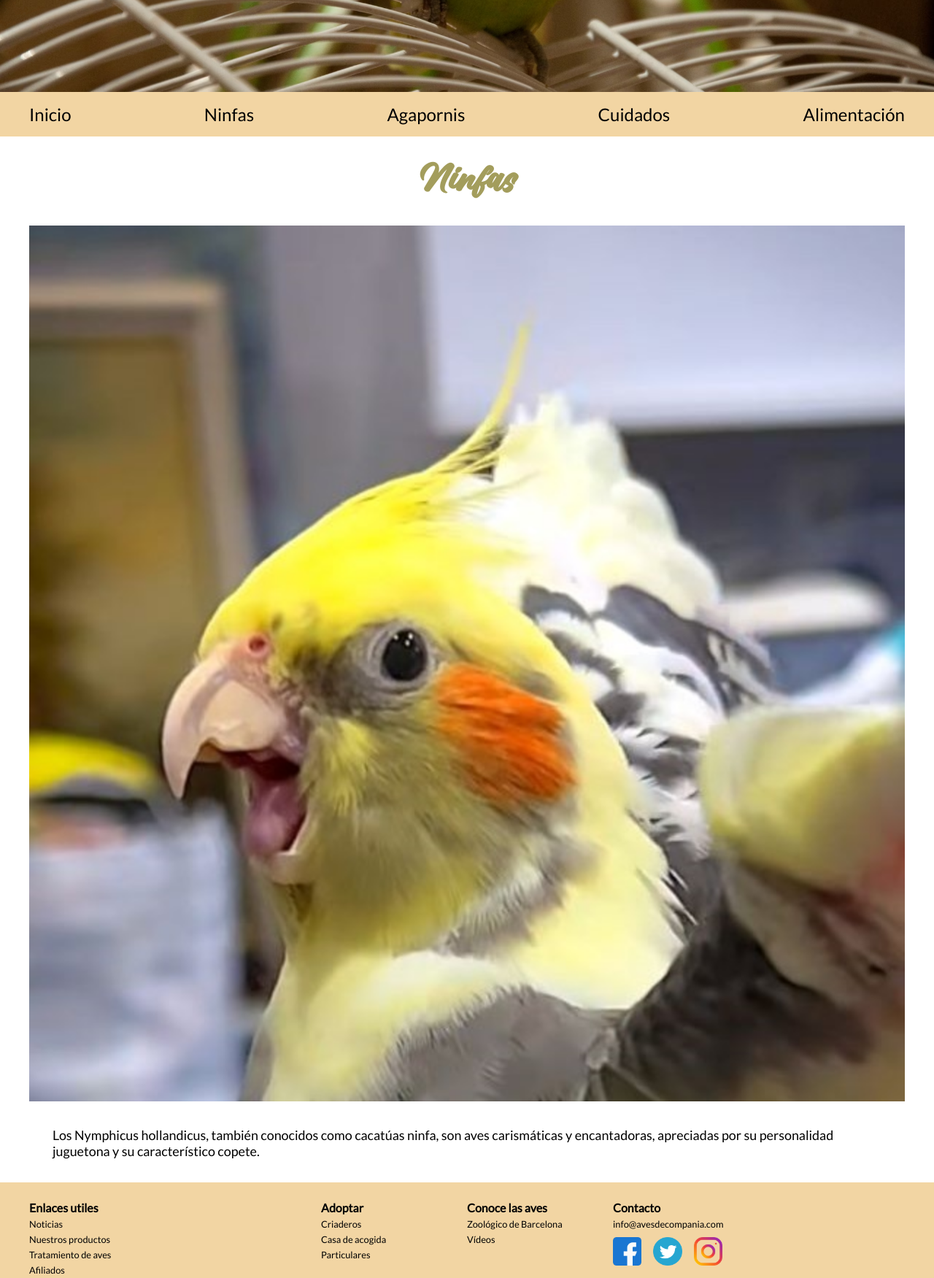
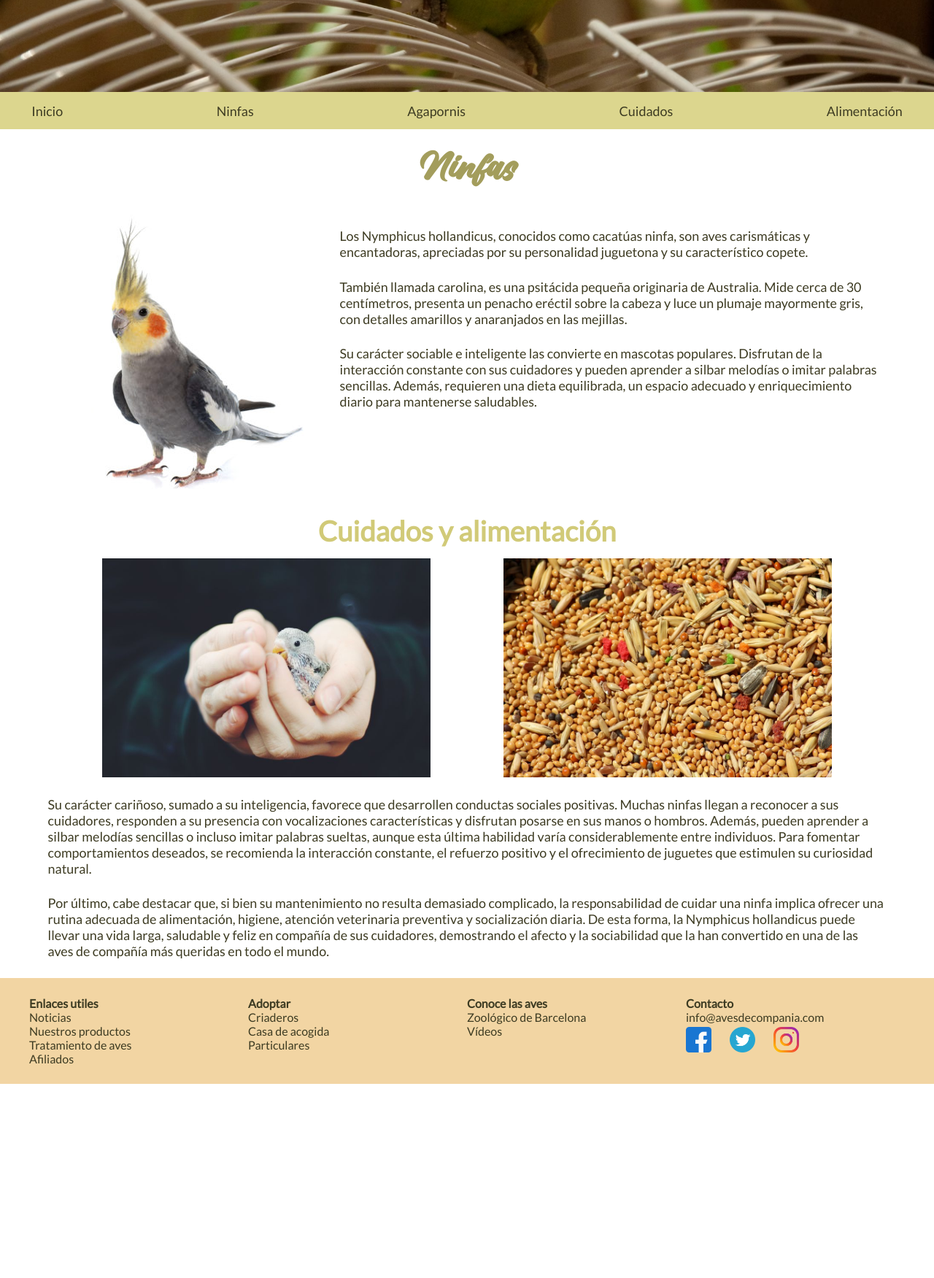
Before and after one commit to anondiaz/aves_de_compania_EF_UF1841, a plain HTML site: page ninfas.html in a window 1280 px wide. Shown: the part 400-2151 px from the top of the page at 73% size. After the commit the page ends 1885 px from the top, so only its background shows below. Drawn offline with Linux system fonts and the light colour scheme.

Commit message:
Pagina definitiva

```diff
--- a/css/style.css
+++ b/css/style.css
@@ -1,3 +1,4 @@
+/* Tipo de imagen global */
 @font-face {
   font-family: "Lato";
   src: url("../fonts/Lato-Regular.woff2") format("woff2"),
@@ -7,7 +8,9 @@
   font-style: normal;
   font-display: swap;
 }
-
+/* Tipo de imagen para titulos en general, hay alguna excepcion,
+hay una ligera diferencia con respecto al modelo,
+pero es la que se indica en la documentación */
 @font-face {
   font-family: "Matisan Script PERSONAL USE";
   src: url("../fonts/MatisanScriptPERSONALUSE-Regular.woff2") format("woff2"),
@@ -17,53 +20,67 @@
   font-style: italic;
   font-display: swap;
 }
-
+/* Establecemos unos minimos para poder gestionar correctamente los elementos */
 * {
   margin: 0;
   padding: 0;
   box-sizing: border-box;
   font-family: Lato, Arial, Helvetica, sans-serif;
 }
-
+/* Aquí establecemos algunas variables, ancho de página y colores */
 :root {
   --width_xl: 1200px; /* max width */
-  --menu_color: #d6cf7bda;
+  --menu_color: #d6cf7bda; /* for menu */
   --primary_color: #eec886c2; /* for section and footer */
   --text_color_h1: #eec886c2; /* font-size 9vw */
   --text_color_h2: #a39d5c; /* font-size 3.8vw */
   --text_color_h3: #d1ca78; /* font-size 3vw */
   --text_color_p_main: #3d3b22; /* font-size 1.4vw */
   --text_color_p_li_footer: #3d3b22; /* font-size 1rem */
-  --enfasis_color: #000000; /* for hover */
+  --enfasis_color: darkblue; /* for hover, en el documento pone #ffffff4d es muy claro y de momento pongo un darkblue */
 }
 
+/* Ayuda a definir estructura y distribución de los elementos, comentar cuando ya no sea necesario */
+/* div {
+  border: 2px solid black;
+} */
+/* Establecemos la imagen de fondo en el tag/selector main */
 header img {
   width: 100%;
   display: block;
 }
-
-h1,
-h2 {
+/* Definimos los titulos h1, h2 y h3, fuente, colores, tamaños , hacemos lo mismo para los paragrafos */
+h1 {
   font-family: "Matisan Script PERSONAL USE", serif;
-}
-
-h1 {
+  font-size: 9vw;
   color: var(--text_color_h1);
   position: absolute;
   text-align: justify;
   right: 14vw;
   top: 9vw;
-  font-size: 9vw;
 }
 
 h2 {
+  font-family: "Matisan Script PERSONAL USE", serif;
+  font-size: 3.8vw;
   color: var(--text_color_h2);
 }
 
 h3 {
+  font-size: 3vw;
   color: var(--text_color_h3);
 }
 
+main p {
+  font-size: 1.4vw;
+  color: var(--text_color_p_main);
+}
+
+footer li p {
+  font-size: 1rem;
+  color: var(--text_color_p_li_footer);
+}
+/* Dos clases básicas, ancho de página y color de fondo, también se establece el color en essos casos */
 .desktop_xl {
   margin: 0 auto;
   max-width: var(--width_xl);
@@ -71,9 +88,38 @@ h3 {
 
 .fondo_oscuro {
   background-color: var(--primary_color);
-  color: var(--secondary_color);
+  color: var(--text_color_p_main);
 }
-
+/* Usamos el selector nav para establecer los valores del menu, posición y color,
+además de estilos en las listas, tamaño de letras, colores y comportamiento de los enlaces, como la petición del hover  */
+nav {
+  position: sticky;
+  top: 0px;
+  background-color: var(--menu_color);
+  ul {
+    display: flex;
+    justify-content: space-between;
+    flex-wrap: wrap;
+    align-content: center;
+    height: 4vw;
+  }
+  li {
+    list-style: none;
+    padding: 1.25vw 0.25vw;
+  }
+  a {
+    text-decoration: none;
+    font-size: 1.4vw;
+    color: #3d3b22;
+    &:hover {
+      border-top: 4px solid var(--enfasis_color);
+      border-bottom: 4px solid var(--enfasis_color);
+      color: var(--enfasis_color);
+      font-size: 1.6vw;
+    }
+  }
+}
+/* Definimos la estructura de los dos bloques superiores, ubicación de los elementos y alineaciones de los textos */
 .bloque_superior {
   display: flex;
   justify-content: space-between;
@@ -87,68 +133,46 @@ h3 {
     width: 100%;
   }
   h2 {
-    font-size: 3.8vw;
     text-align: left;
-    margin: 2rem;
+    margin: 2vw;
   }
   p {
-    font-size: 1.4vw;
     text-align: left;
-    margin: 2rem;
+    margin: 2vw;
   }
 }
-
+/* Definimos la estructura del bloque doble, ubicación de los elementos y alineaciones de los textos */
 .bloque_doble {
   h2 {
-    font-size: 3.8vw;
     text-align: center;
-    margin: 2rem;
+    margin-top: 2rem;
+  }
+  .titulos {
+    display: flex;
+    justify-content: space-between;
+    h3 {
+      margin-bottom: 1vw;
+    }
   }
   div {
     width: 100%;
     display: flex;
     flex-flow: row nowrap;
-    h2 {
-      font-family: Lato, Arial, Helvetica, sans-serif;
-    }
-    h3 {
-      font-size: 3vw;
-    }
+    column-gap: 2rem;
     .texto_debajo {
       display: flex;
       flex-direction: column;
       p {
-        font-size: 1.4vw;
         text-align: left;
-        margin: 2rem;
+        margin-bottom: 3rem;
+      }
+      img {
+        width: 100%;
       }
     }
   }
 }
-
-nav {
-  position: sticky;
-  top: 0px;
-  ul {
-    display: flex;
-    justify-content: space-between;
-  }
-  li {
-    list-style: none;
-    padding: 1rem 0;
-  }
-  a {
-    text-decoration: none;
-    font-size: 1.5rem;
-    color: inherit;
-    &:hover {
-      border-top: 3px solid var(--enfasis_color);
-      border-bottom: 3px solid var(--enfasis_color);
-      color: var(--enfasis_color);
-    }
-  }
-}
-
+/* Clase para las paginas adicionales*/
 .bloque_unico {
   display: flex;
   flex-direction: column;
@@ -156,38 +180,55 @@ nav {
     width: 100%;
   }
   h2 {
-    font-size: 3.8vw;
     text-align: center;
-    margin: 2rem;
+    margin: 2vw;
   }
   p {
-    font-size: 1.4vw;
     text-align: left;
-    margin: 2rem;
+    margin: 2vw;
   }
 }
-
+/* Clases para la pagina extra */
+.bloque1_articulo {
+  display: grid;
+  grid-template-columns: 1fr 2fr;
+}
+.bloque2_articulo {
+  display: flex;
+  flex-flow: column wrap;
+  align-items: center;
+  h3 {
+    margin: 15px;
+  }
+  .imagen_articulo {
+    display: flex;
+    flex-flow: row nowrap;
+    column-gap: 100px;
+    img {
+      width: 450px;
+    }
+  }
+}
+/* Una clase para el footer  */
 .pie_pagina {
   display: grid;
-  grid-template-columns: 2fr 1fr 1fr 1fr 1fr;
+  grid-template-columns: 1fr 1fr 1fr 1fr;
   padding: 25px 0;
   h4 {
     font-size: 1rem;
   }
-  p {
-    font-size: 0.8rem;
-    padding-top: 5px;
+  a {
+    text-decoration: none;
+    font-size: 1rem;
+    color: #3d3b22;
   }
 }
-
+/* Otra clase para organizar los iconos de las RRSS */
 .logos_pie {
   display: grid;
-  grid-template-columns: repeat(3, 1fr);
-  column-gap: 1rem;
-  padding-top: 10px;
-  width: 150px;
-  height: 20px;
+  grid-template-columns: repeat(5, 1fr);
+  padding-top: 4px;
   img {
-    width: 100%;
+    width: 35px;
   }
 }
--- a/ninfas.html
+++ b/ninfas.html
@@ -3,7 +3,7 @@
   <head>
     <meta charset="UTF-8" />
     <meta name="viewport" content="width=device-width, initial-scale=1.0" />
-    <meta name="author" content="bewsystems by anondiaz" />
+    <meta name="author" content="Andres Diaz for bewsystems by anondiaz" />
     <meta
       name="description"
       content="Los mejores consejos para el cuidado de nuestras aves de compañia"
@@ -13,7 +13,7 @@
       content="Aus de companyia, Aves de compañia, Agapornis, Ninfes, Ninfas"
     />
     <link rel="shortcut icon" href="img/favicon.ico" type="image/x-icon" />
-    <title>Aves de Compañia</title>
+    <title>Ninfas - Aves de Compañia</title>
     <link rel="stylesheet" href="css/style.css" />
   </head>
   <body>
@@ -25,7 +25,7 @@
         <img src="img/header_2000px.avif" alt="Ave posada fuera de una jaula" />
       </picture>
     </header>
-    <nav class="fondo_oscuro">
+    <nav>
       <ul class="desktop_xl">
         <li>
           <a href="index.html">Inicio</a>
@@ -50,22 +50,39 @@
           <div>
             <h2>Ninfas</h2>
           </div>
-          <div class="texto_debajo">
-            <div>
-              <img
-                src="img/carolina.jpg"
-                alt="Foto de pajaro blanco adorable"
-              />
+          <div>
+            <div class="bloque1_articulo">
+              <div>
+                <img src="img/ninfas.jpg" alt="Foto de cacatua ninfa gris adorable"/>
+              </div>
+              <div>
+                <p>
+                  Los Nymphicus hollandicus, conocidos como cacatúas ninfa, son aves carismáticas y encantadoras, apreciadas por su personalidad juguetona y su característico copete.
+                </p>
+                <p>
+                  También llamada carolina, es una psitácida pequeña originaria de Australia. Mide cerca de 30 centímetros, presenta un penacho eréctil sobre la cabeza y luce un plumaje mayormente gris, con detalles amarillos y anaranjados en las mejillas.
+                </p>
+                <p>
+                    Su carácter sociable e inteligente las convierte en mascotas populares. Disfrutan de la interacción constante con sus cuidadores y pueden aprender a silbar melodías o imitar palabras sencillas. Además, requieren una dieta equilibrada, un espacio adecuado y enriquecimiento diario para mantenerse saludables.
+                </p>
+              </div>
             </div>
-            <div>
-              <p>
-                Los Nymphicus hollandicus, también conocidos como cacatúas
-                ninfa, son aves carismáticas y encantadoras, apreciadas por su
-                personalidad juguetona y su característico copete.
-              </p>
+            <div class="bloque2_articulo">
+              <div>
+                <h3>Cuidados y alimentación</h3>
+              </div>
+              <div class="imagen_articulo">
+                <img src="img/cuidarAves.jpg" alt="Foto de polluelo entre las manos" />
+                <img src="img/comidaAves.jpg" alt="Foto de alimento para pajaros" />
+              </div>
+              <div>
+                <p>Su carácter cariñoso, sumado a su inteligencia, favorece que desarrollen conductas sociales positivas. Muchas ninfas llegan a reconocer a sus cuidadores, responden a su presencia con vocalizaciones características y disfrutan posarse en sus manos o hombros. Además, pueden aprender a silbar melodías sencillas o incluso imitar palabras sueltas, aunque esta última habilidad varía considerablemente entre individuos. Para fomentar comportamientos deseados, se recomienda la interacción constante, el refuerzo positivo y el ofrecimiento de juguetes que estimulen su curiosidad natural.</p>
+                <p>Por último, cabe destacar que, si bien su mantenimiento no resulta demasiado complicado, la responsabilidad de cuidar una ninfa implica ofrecer una rutina adecuada de alimentación, higiene, atención veterinaria preventiva y socialización diaria. De esta forma, la Nymphicus hollandicus puede llevar una vida larga, saludable y feliz en compañía de sus cuidadores, demostrando el afecto y la sociabilidad que la han convertido en una de las aves de compañía más queridas en todo el mundo.</p>
+              </div>
             </div>
           </div>
-        </section>
+        </div>
+      </section>
     </main>
     <footer class="fondo_oscuro">
       <div class="desktop_xl pie_pagina">
@@ -89,7 +106,7 @@
         </div>
         <div>
           <h4>Contacto</h4>
-          <p>info@avesdecompania.com</p>
+          <p><a href="mailto:info@avesdecompania.com">info@avesdecompania.com</a></p>
           <div class="logos_pie">
             <div><img src="logos/facebook.png" alt="Facebook" /></div>
             <div><img src="logos/twitter.png" alt="Twitter" /></div>
```
Also changed, not shown: agapornis.html (+5 -22 lines), alimentacion.html (+5 -5 lines), cuidados.html (+5 -5 lines), index.html (+12 -8 lines).
